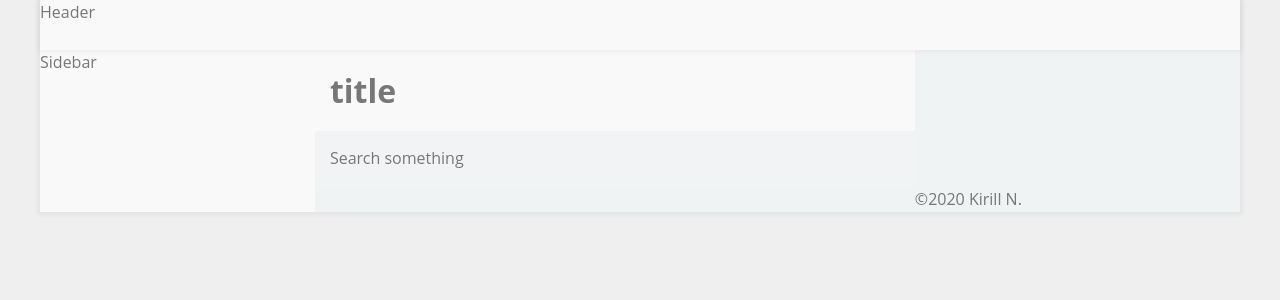
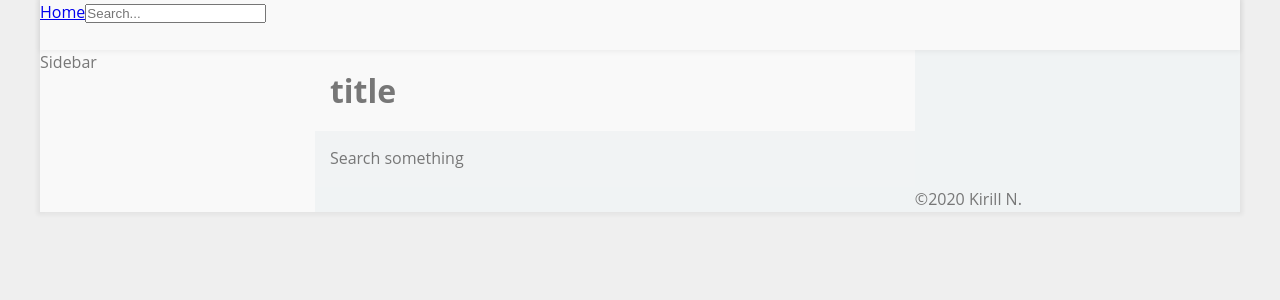
Before and after one commit to twillyzc/cookietie, a React (Create React App) app: page /search in a window 1280 px wide. Shown: the top 300 px of the page. Built offline with nearby package versions, Linux system fonts and the light colour scheme; no server answers; what redux-saga-thunk would draw is missing.

Commit message:
Search component

```diff
--- a/package.json
+++ b/package.json
@@ -7,6 +7,7 @@
     "@testing-library/react": "^9.5.0",
     "@testing-library/user-event": "^7.2.1",
     "@types/jest": "^24.9.1",
+    "@types/lodash.debounce": "^4.0.6",
     "@types/node": "^12.12.47",
     "@types/react": "^16.9.38",
     "@types/react-dom": "^16.9.8",
@@ -20,6 +21,7 @@
     "@types/styled-components": "^5.1.0",
     "axios": "^0.19.2",
     "bootstrap": "^4.5.0",
+    "lodash.debounce": "^4.0.8",
     "react": "^16.13.1",
     "react-bootstrap": "^1.0.1",
     "react-dom": "^16.13.1",
--- a/src/components/Header/Header.tsx
+++ b/src/components/Header/Header.tsx
@@ -1,7 +1,14 @@
 import React from 'react';
 
+import { Search } from 'components';
 import { Container } from './Header.styles';
+import { Link } from 'react-router-dom';
 
 export const Header: React.FC = () => {
-  return <Container>Header</Container>;
+  return (
+    <Container>
+      <Link to="/">Home</Link>
+      <Search />
+    </Container>
+  );
 };
--- /dev/null
+++ b/src/components/Search/Search.tsx
@@ -0,0 +1,41 @@
+import React, { useState } from 'react';
+import { useHistory } from 'react-router-dom';
+import debounce from 'lodash.debounce';
+
+export const Search: React.FC = () => {
+  const { location, push } = useHistory();
+
+  const handleInputChange = debounce(({ target: { value } }: any) => {
+    handleAutoPush(value);
+  }, 500);
+
+  const handleAutoPush = (value: string) => {
+    if (location.pathname === '/search') {
+      pushLocation(value);
+    }
+  };
+
+  const pushLocation = (query: string) => {
+    push(`/search?query=${query}`);
+  };
+
+  const handleEnterKey = ({ key, target: { value } }: any) => {
+    if (key === 'Enter') {
+      pushLocation(value);
+    }
+  };
+
+  return (
+    <>
+      <input
+        type="text"
+        placeholder="Search..."
+        onChange={(e) => {
+          e.persist();
+          return handleInputChange(e);
+        }}
+        onKeyPress={(e) => handleEnterKey(e)}
+      />
+    </>
+  );
+};
--- a/src/components/index.ts
+++ b/src/components/index.ts
@@ -5,3 +5,4 @@ export { RecipesList } from './RecipesList/RecipesList';
 export { Title } from './Title/Title';
 export { Layout, Content } from './Layout/Layout';
 export { Sidebar } from './Sidebar/Sidebar';
+export { Search } from './Search/Search';
--- a/src/screens/Search/Search.tsx
+++ b/src/screens/Search/Search.tsx
@@ -1,4 +1,4 @@
-import React, { useState, useEffect } from 'react';
+import React, { useState, useEffect, useCallback } from 'react';
 import { Helmet } from 'react-helmet';
 import { useDispatch } from 'react-redux';
 import { useLocation } from 'react-router-dom';
@@ -23,7 +23,8 @@ export const Search: React.FC = () => {
 
   const query = useQuery().get('query');
 
-  const getRecipes = async (query: string) => {
+  const getRecipes = useCallback(
+    async (query: string) => {
       try {
         setIsLoading(true);
         await dispatch(recipesRequest(query));
@@ -33,13 +34,15 @@ export const Search: React.FC = () => {
         setIsLoading(false);
         setTitle(query);
       }
-  };
+    },
+    [dispatch]
+  );
 
   useEffect(() => {
     if (query) {
       getRecipes(query);
     }
-  }, []);
+  }, [getRecipes, query]);
 
   return (
     <>
```
Also changed, not shown: 1 other file (tests, documents, lock files or other folders). Lines whose indentation alone changed are shown as unchanged.
